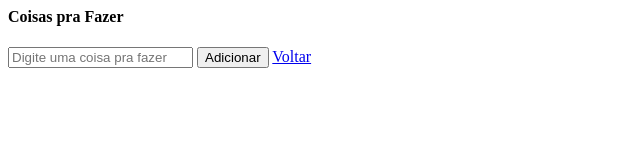
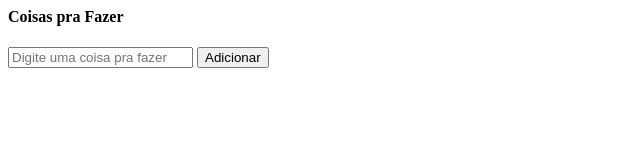
Before and after one commit to Jaicke/AulasJavascript, a plain HTML site: page Curso JavaScript/pags/app02.html in a window 1280 px wide. Shown: the full height of the page, 0-640 px from the left. Drawn offline with Linux system fonts and the light colour scheme.

Commit message:
comentario

```diff
--- a/Curso JavaScript/pags/app02.html
+++ b/Curso JavaScript/pags/app02.html
@@ -14,7 +14,7 @@
         <input type="text" placeholder="Digite uma coisa pra fazer"/>
 
         <button>Adicionar</button>
-        <a href="../index.html" >Voltar</a>
+        <!-- <a href="../index.html" >Voltar</a> -->
     </div>
 
     <script src="../scripts/app02.js"></script>
```
